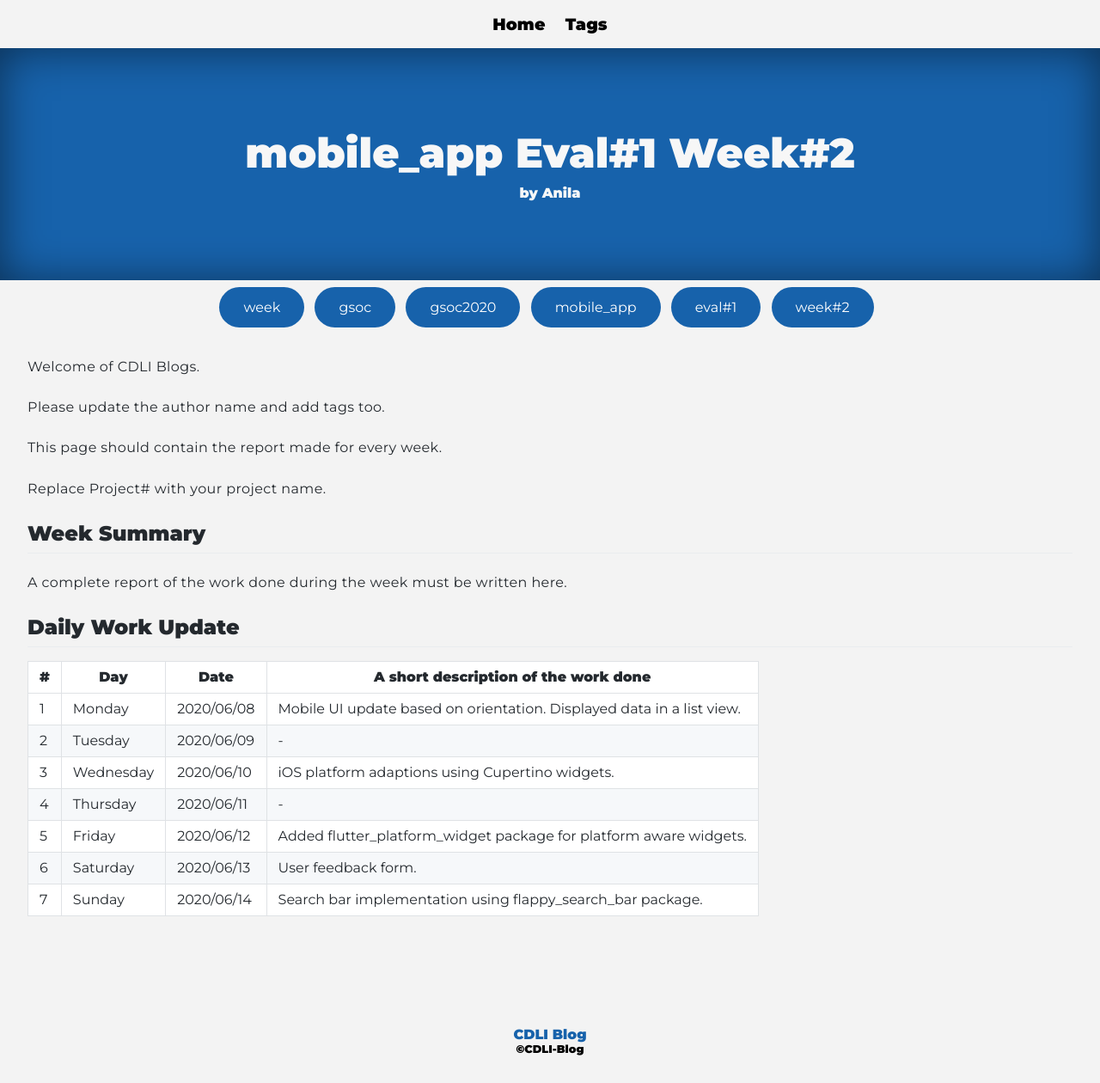
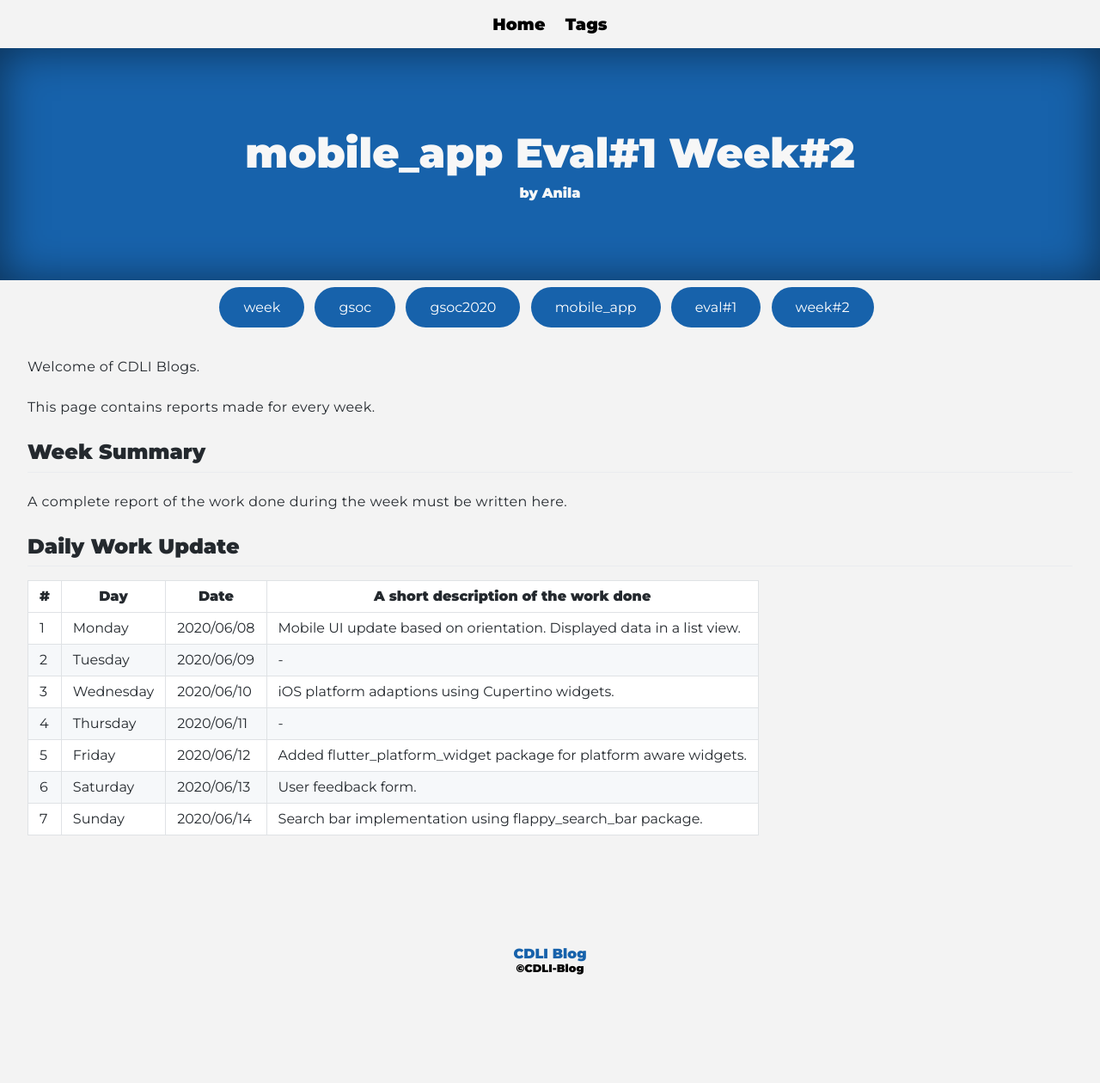
Before and after one commit to cdli-gh/blog, a Jekyll site: the page built from _blog/gsoc20/mobile_app/posts/02_week2.md, in a window 1280 px wide. Shown: the whole page at 86% size. Built offline with Jekyll 4.4.1, drawn with Linux system fonts in a browser that asks for light colours; Markdown is read by kramdown in place of the engine named in the settings; after the commit the page ends 1166 px from its top, so only the background shows below that.

Commit message:
Update 02_week2.md

```diff
--- a/_blog/gsoc20/mobile_app/posts/02_week2.md
+++ b/_blog/gsoc20/mobile_app/posts/02_week2.md
@@ -6,11 +6,7 @@
 ---
 Welcome of CDLI Blogs.
 
-Please update the author name and add tags too.
-
-This page should contain the report made for every week.
-
-Replace Project# with your project name.
+This page contains reports made for every week.
 
 ## Week Summary
 
```
